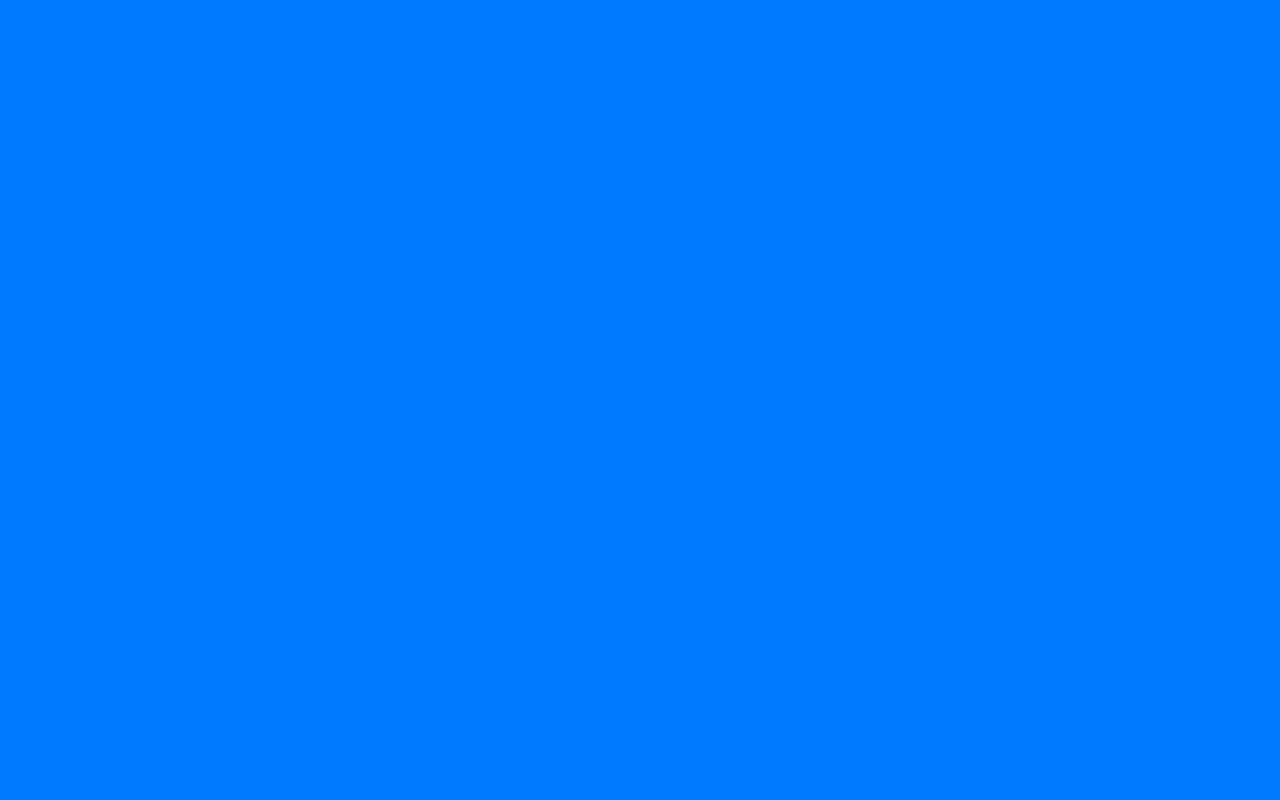
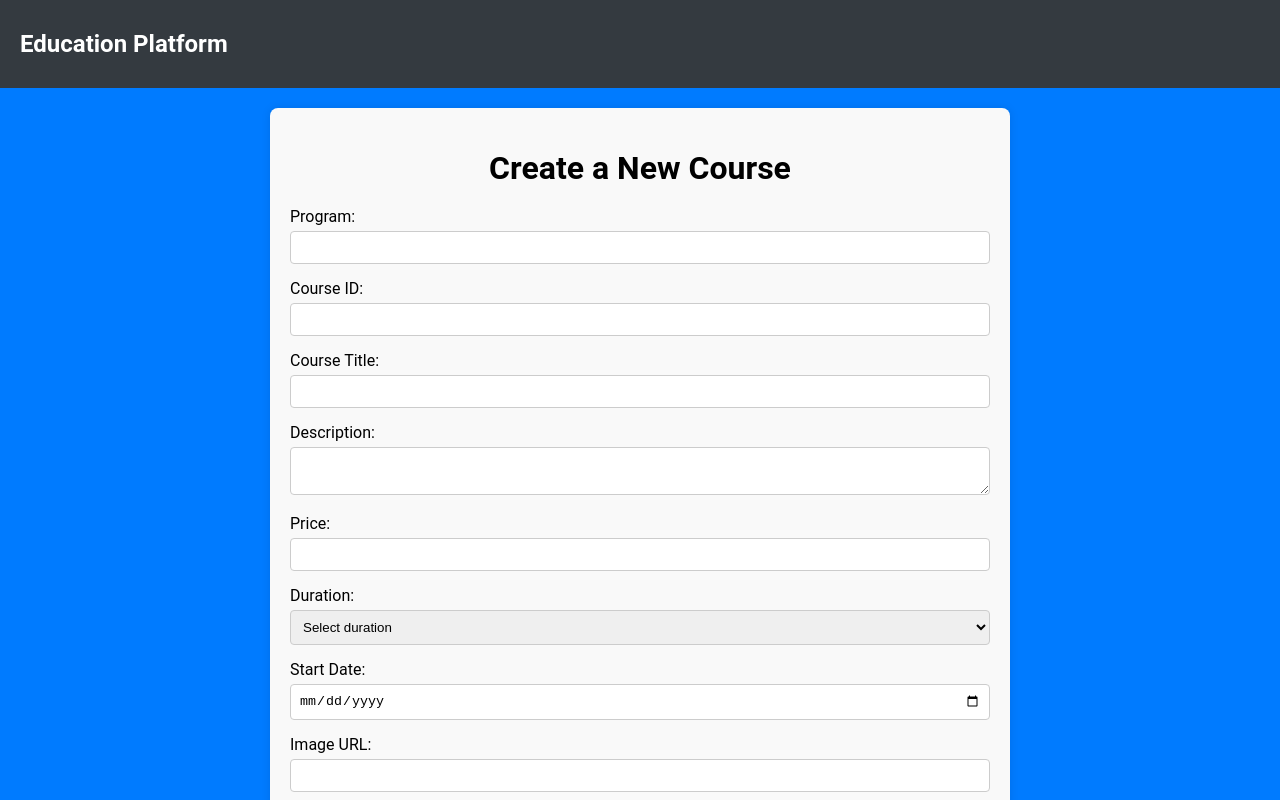
Before and after one commit to majojukrishna03/Education_Platform_Frontend, a React (Create React App) app in the folder frontend/: page /admin/dashboard/create-course in a window 1280 px wide. Before the commit this address had no page. Shown: the top 800 px of the page. Built offline with nearby package versions, Linux system fonts and the light colour scheme.

Commit message:
Added Course creation form

```diff
--- a/frontend/src/App.js
+++ b/frontend/src/App.js
@@ -10,6 +10,7 @@ import AdminHome from './components/AdminHomepage';
 import AdminRegister from './components/AdminRegister';
 import AdminLogin from './components/AdminLogin';
 import AdminDashboard from './components/AdminDashboard';
+import CreateCourse from './components/CreateCourse';
 
 const App = () => {
   return (
@@ -24,6 +25,7 @@ const App = () => {
         <Route path="/admin/register" element={<AdminRegister />} />
         <Route path="/admin/login" element={<AdminLogin />} />
         <Route path="/admin/dashboard" element={<AdminDashboard />} />
+        <Route path="/admin/dashboard/create-course" element={<CreateCourse />} />
         {/* Add an admin route if needed */}
       </Routes>
     </Router>
--- /dev/null
+++ b/frontend/src/components/CreateCourse.css
@@ -0,0 +1,68 @@
+/* CreateCourse.css */
+.create-course-container {
+    max-width: 90%;
+    margin: 20px auto; /* Add top and bottom margin */
+    padding: 20px;
+    background-color: #f9f9f9;
+    border-radius: 8px;
+    box-shadow: 0 0 10px rgba(0, 0, 0, 0.1);
+    width: 100%;
+  }
+
+  .create-course-container h1 {
+    text-align: center;
+    margin-bottom: 20px;
+  }
+
+  .create-course-form {
+    display: flex;
+    flex-direction: column;
+  }
+
+  .create-course-form label {
+    margin-bottom: 15px;
+  }
+
+  .create-course-form input,
+  .create-course-form textarea,
+  .create-course-form select {
+    width: 100%;
+    padding: 8px;
+    margin-top: 5px;
+    border: 1px solid #ccc;
+    border-radius: 4px;
+    box-sizing: border-box;
+  }
+
+  .create-course-form button {
+    padding: 10px;
+    background-color: #007bff;
+    color: white;
+    border: none;
+    border-radius: 4px;
+    cursor: pointer;
+    margin-top: 10px;
+  }
+
+  .create-course-form button:hover {
+    background-color: #0056b3;
+  }
+
+  /* Media queries for responsiveness */
+  @media (min-width: 576px) {
+    .create-course-container {
+      max-width: 500px;
+    }
+  }
+
+  @media (min-width: 768px) {
+    .create-course-container {
+      max-width: 600px;
+    }
+  }
+
+  @media (min-width: 992px) {
+    .create-course-container {
+      max-width: 700px;
+    }
+  }
--- /dev/null
+++ b/frontend/src/components/CreateCourse.js
@@ -0,0 +1,170 @@
+import React, { useState } from 'react';
+import AdminLayout from './AdminLayout'; // Import the AdminLayout component
+import './CreateCourse.css'; // Import the CSS file
+
+const CreateCourse = () => {
+  const [formData, setFormData] = useState({
+    id: '',
+    title: '',
+    description: '',
+    price: '',
+    duration: '',
+    program: '',
+    startDate: '',
+    image: ''
+  });
+
+  const handleChange = (e) => {
+    setFormData({
+      ...formData,
+      [e.target.name]: e.target.value
+    });
+  };
+
+  const handleSubmit = async (e) => {
+    e.preventDefault();
+
+    try {
+      // Proceed with course creation
+      const response = await fetch('http://localhost:5000/api/admin/dashboard/create-course', {
+        method: 'POST',
+        headers: {
+          'Content-Type': 'application/json'
+        },
+        body: JSON.stringify(formData)
+      });
+
+      const data = await response.json();
+
+      if (!response.ok) {
+        throw new Error(data.message || 'Network response was not ok');
+      }
+      // Clear form fields after successful creation
+      setFormData({
+        id: '',
+        title: '',
+        description: '',
+        price: '',
+        duration: '',
+        program: '',
+        startDate: '',
+        image: ''
+      });
+
+      alert('Course created successfully.');
+
+    } catch (error) {
+        alert('Failed to create course. Course already exists.');
+        console.error('Error creating course:', error.message);
+        // Clear form fields after successful creation
+      setFormData({
+        id: '',
+        title: '',
+        description: '',
+        price: '',
+        duration: '',
+        program: '',
+        startDate: '',
+        image: ''
+      });
+
+    }
+  };
+
+  return (
+    <AdminLayout showLogout={true} handleLogout={() => {}}>
+      <div className="create-course-container">
+        <h1>Create a New Course</h1>
+        <form onSubmit={handleSubmit} className="create-course-form">
+          <label>
+            Program:
+            <input
+              type="text"
+              name="program"
+              value={formData.program}
+              onChange={handleChange}
+              required
+            />
+          </label>
+          <label>
+            Course ID:
+            <input
+              type="text"
+              name="id"
+              value={formData.id}
+              onChange={handleChange}
+              required
+            />
+          </label>
+          <label>
+            Course Title:
+            <input
+              type="text"
+              name="title"
+              value={formData.title}
+              onChange={handleChange}
+              required
+            />
+          </label>
+          <label>
+            Description:
+            <textarea
+              name="description"
+              value={formData.description}
+              onChange={handleChange}
+              required
+            />
+          </label>
+          <label>
+            Price:
+            <input
+              type="number"
+              name="price"
+              value={formData.price}
+              onChange={handleChange}
+              required
+            />
+          </label>
+          <label>
+            Duration:
+            <select
+              name="duration"
+              value={formData.duration}
+              onChange={handleChange}
+              required
+            >
+              <option value="">Select duration</option>
+              <option value="short">Short</option>
+              <option value="medium">Medium</option>
+              <option value="long">Long</option>
+            </select>
+          </label>
+
+          <label>
+            Start Date:
+            <input
+              type="date"
+              name="startDate"
+              value={formData.startDate}
+              onChange={handleChange}
+              required
+            />
+          </label>
+          <label>
+            Image URL:
+            <input
+              type="text"
+              name="image"
+              value={formData.image}
+              onChange={handleChange}
+              required
+            />
+          </label>
+          <button type="submit">Create Course</button>
+        </form>
+      </div>
+    </AdminLayout>
+  );
+};
+
+export default CreateCourse;
```
